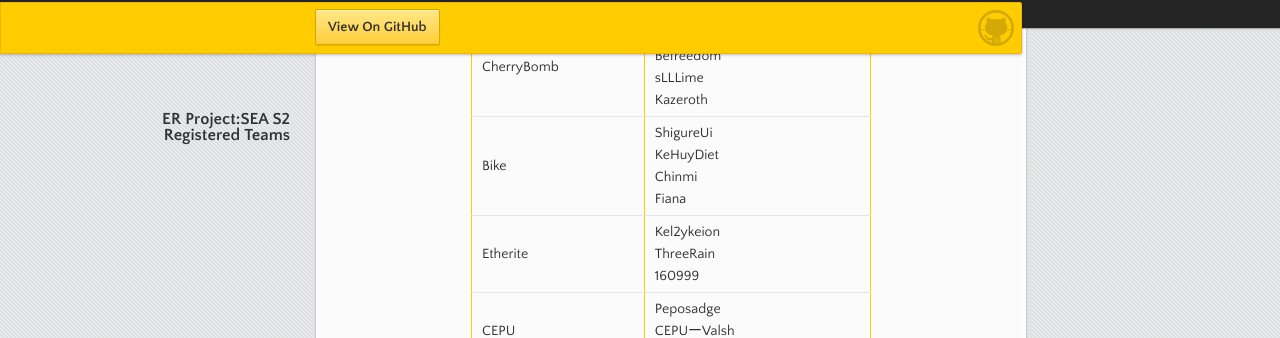
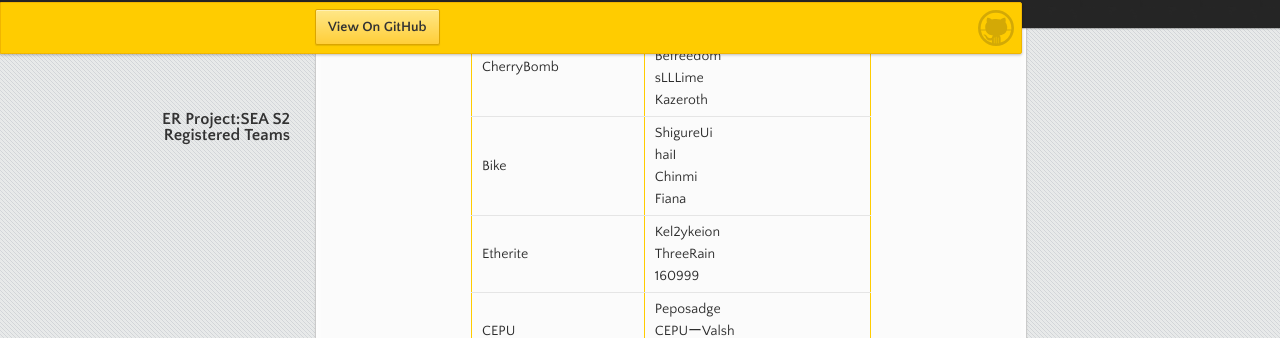
Before and after one commit to kanziebub/ProjectSEA, a Jekyll site: the page built from season/02/teams.md, in a window 1280 px wide and 900 px high, scrolled down 927 px. Shown: the part 113-451 px from the top of the window. Built offline with Jekyll 4.4.1, drawn with Linux system fonts in a browser that asks for light colours.

Commit message:
mod/bike

```diff
--- a/season/02/teams.md
+++ b/season/02/teams.md
@@ -42,7 +42,7 @@ Registration opens 2024-09-07 13.00 UTC+07
   </tr>
   <tr>
     <td>Bike</td>
-    <td>ShigureUi<br>KeHuyDiet<br>Chinmi<br>Fiana</td>
+    <td>ShigureUi<br>haiI<br>Chinmi<br>Fiana</td>
   </tr>
   <tr>
     <td>Etherite</td>
```
